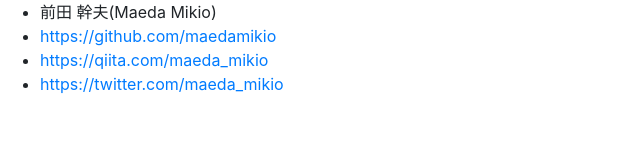
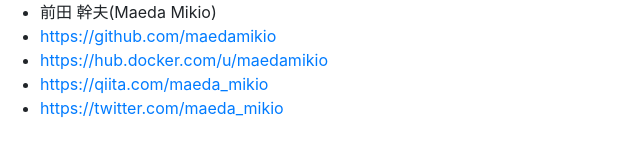
Before and after one commit to maedamikio/maedamikio.github.io, a plain HTML site: page index.html in a window 1280 px wide. Shown: the whole page, without its empty margins (0-640 px from the left). Drawn offline with nearby package versions, Linux system fonts and the light colour scheme.

Commit message:
add docker hub

```diff
--- a/index.html
+++ b/index.html
@@ -14,6 +14,7 @@
     <ul>
       <li>前田 幹夫(Maeda Mikio)</li>
       <li><a href="https://github.com/maedamikio">https://github.com/maedamikio</a></li>
+      <li><a href="https://hub.docker.com/u/maedamikio">https://hub.docker.com/u/maedamikio</a></li>
       <li><a href="https://qiita.com/maeda_mikio">https://qiita.com/maeda_mikio</a></li>
       <li><a href="https://twitter.com/maeda_mikio">https://twitter.com/maeda_mikio</a></li>
     </ul>
```
